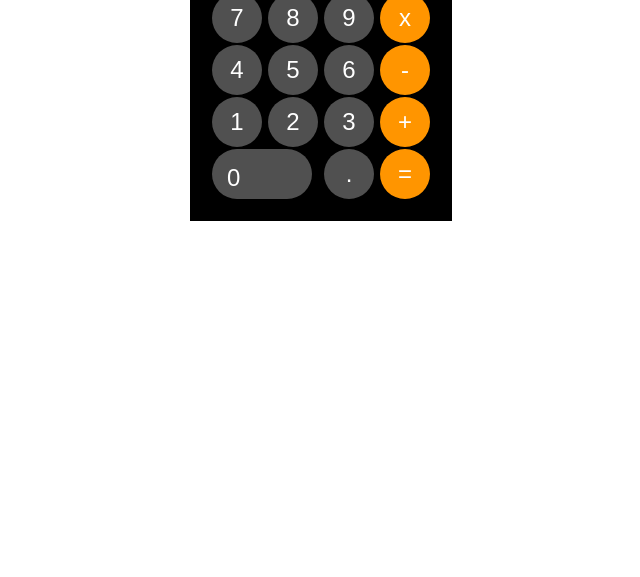
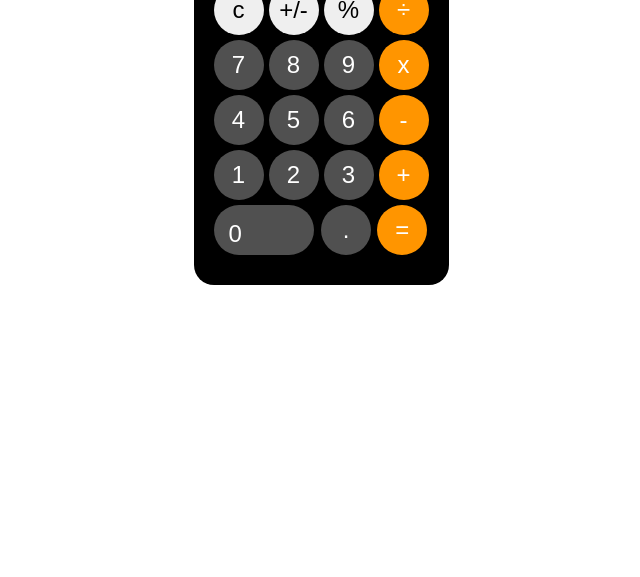
Before and after one commit to pilahr/calculator, a plain HTML site: page index.html in a window 1280 px wide. Shown: the part 223-800 px from the top of the page, without its empty margins (319-959 px from the left). Drawn offline with Linux system fonts and the light colour scheme.

Commit message:
Made a new layout of index.html without the table and styled in main.scss

```diff
--- a/index.html
+++ b/index.html
@@ -20,49 +20,45 @@
             </div>
 
             <!-- BUTTONS -->
-            <table>
+            <!-- ROW 1 -->
+            <div class="button">
+                <button id="clear" class="button__special">c</button>
+                <button id="sign" class="button__special">+/-</button>
+                <button id="percentage" class="button__special">%</button>
+                <button id="devision" class="button__operator">÷</button>
 
-                <!-- ROW 1 -->
-                <tr class="button">
-                    <td><button id="clear" class="button__special">c</button></td>
-                    <td><button id="sign" class="button__special">+/-</button></td>
-                    <td><button id="percentage" class="button__special">%</button></td>
-                    <td><button id="devision" class="button__operator">÷</button></td>
-                </tr>
 
                 <!-- ROW 2 -->
-                <tr class="button">
-                    <td><button id="seven" class="button__number">7</button></td>
-                    <td><button id="eight" class="button__number">8</button></td>
-                    <td><button id="nine" class="button__number">9</button></td>
-                    <td><button id="multiplication" class=button__operator>x</button></td>
-                </tr>
+                <button id="seven" class="button__number">7</button>
+                <button id="eight" class="button__number">8</button>
+                <button id="nine" class="button__number">9</button>
+                <button id="multiplication" class=button__operator>x</button>
+
 
                 <!-- ROW 3 -->
-                <tr class="button">
-                    <td><button id="four" class="button__number">4</button></td>
-                    <td><button id="five" class="button__number">5</button></td>
-                    <td><button id="six" class="button__number">6</button></td>
-                    <td><button id="substraction" class="button__operator">-</button></td>
-                </tr>
+                <button id="four" class="button__number">4</button>
+                <button id="five" class="button__number">5</button>
+                <button id="six" class="button__number">6</button>
+                <button id="substraction" class="button__operator">-</button>
+
 
                 <!-- ROW 4 -->
-                <tr class="button">
-                    <td><button id="one" class="button__number">1</button></td>
-                    <td><button id="two" class="button__number">2</button></td>
-                    <td><button id="three" class="button__number">3</button></td>
-                    <td><button id="addition" class="button__operator">+</button></td>
-                </tr>
 
-                <!-- ROW 5 -->
-                <tr class="button">
-                    <td colspan="2"><button id="zero" class="button__number">0</button></td>
-                    <td><button id="point" class="button__number">.</button></td>
-                    <td><button id="equal" class="button__operator">=</button></td>
-                </tr>
+                <button id="one" class="button__number">1</button>
+                <button id="two" class="button__number">2</button>
+                <button id="three" class="button__number">3</button>
+                <button id="addition" class="button__operator">+</button>
 
-            </table>
-        </div>
+            </div>
+            <!-- ROW 5 -->
+            <div class="row-5">
+                <button id="zero" class="row-5__number--zero">0</button>
+                <button id="point" class="row-5__number">.</button>
+                <button id="equal" class="row-5__operator">=</button>
+            </div>
+
+
+
     </section>
 </body>
 
--- a/main.scss
+++ b/main.scss
@@ -21,8 +21,12 @@ section {
   width: auto;
   height: auto;
   padding: 20px;
-  padding-top: 50px;
+  padding-top: 100px;
+  padding-bottom: 30px;
   background-color: black;
+  margin-left: 100px;
+  margin-right: 100px;
+  border-radius: 20px;
 }
 
 .display-screen {
@@ -36,10 +40,14 @@ section {
 }
 
 .button {
+  display: grid;
+  grid-template-columns: repeat(4, 1fr);
+  grid-gap: 5px;
+
   &__special {
     width: 50px;
     height: 50px;
-    margin: 2px;
+    // margin: 2px;
     border-radius: 50%;
     color: black;
     font-size: 24px;
@@ -63,11 +71,40 @@ section {
     border: none;
     font-size: 24px;
   }
+}
 
-  #zero {
-    width: 100px;
-    border-radius: 50px;
-    text-align: left;
-    padding: 15px;
+.row-5 {
+  display: grid;
+  grid-template-columns: 2fr 1fr 1fr;
+  grid-gap: 5px;
+  margin-top: 5px;
+
+  &__number {
+    width: 50px;
+    height: 50px;
+    border-radius: 50%;
+    background-color: $button-color;
+    border: none;
+    font-size: 24px;
+
+    &--zero {
+      width: 100px;
+      height: 50px;
+      border-radius: 50px;
+      text-align: left;
+      padding: 15px;
+      background-color: $button-color;
+      border: none;
+      font-size: 24px;
+    }
+  }
+
+  &__operator {
+    width: 50px;
+    height: 50px;
+    border-radius: 50%;
+    background-color: $right-operators-color;
+    border: none;
+    font-size: 24px;
   }
 }
```
Also changed, not shown: main.css, 1 other file.
